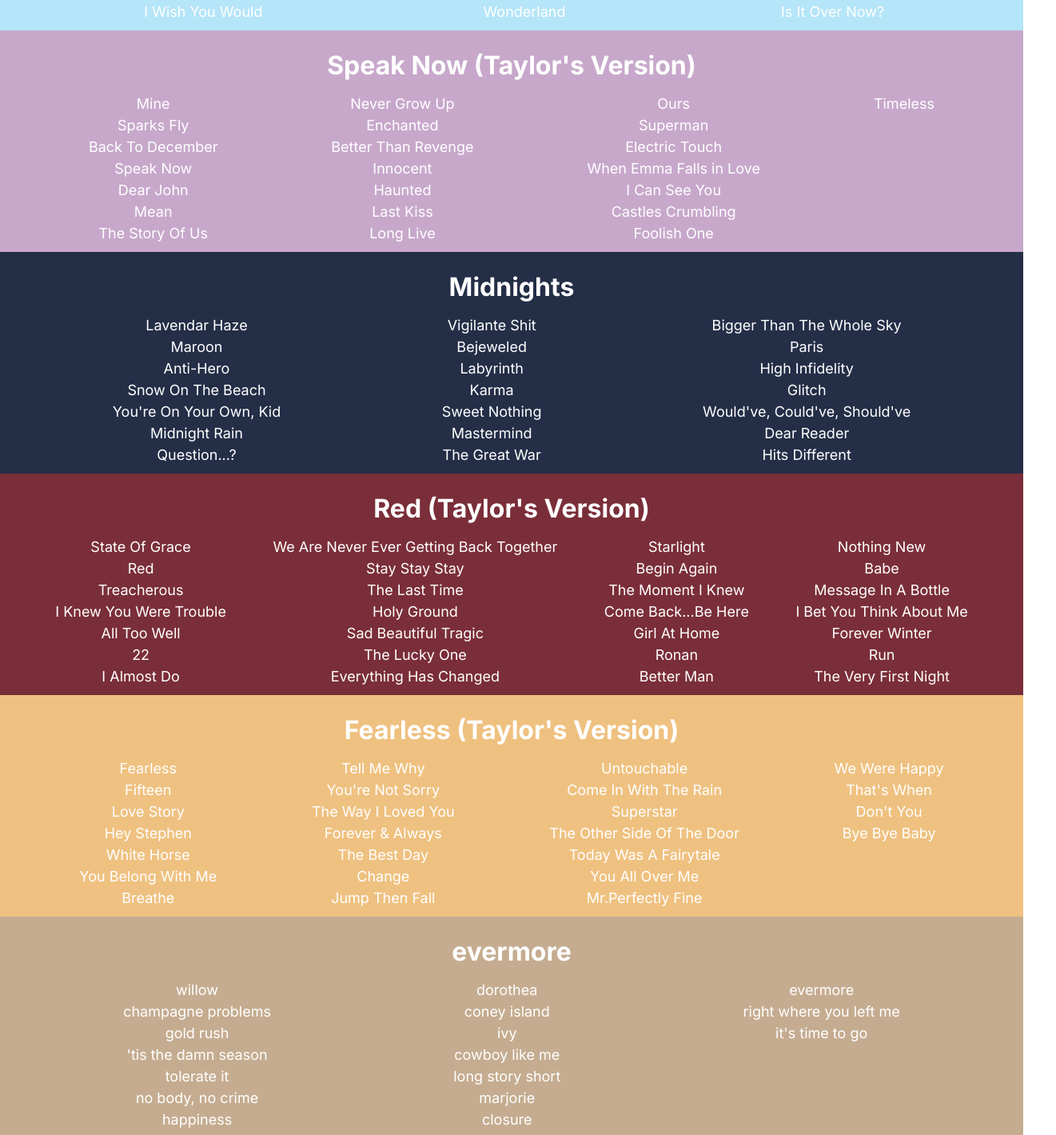
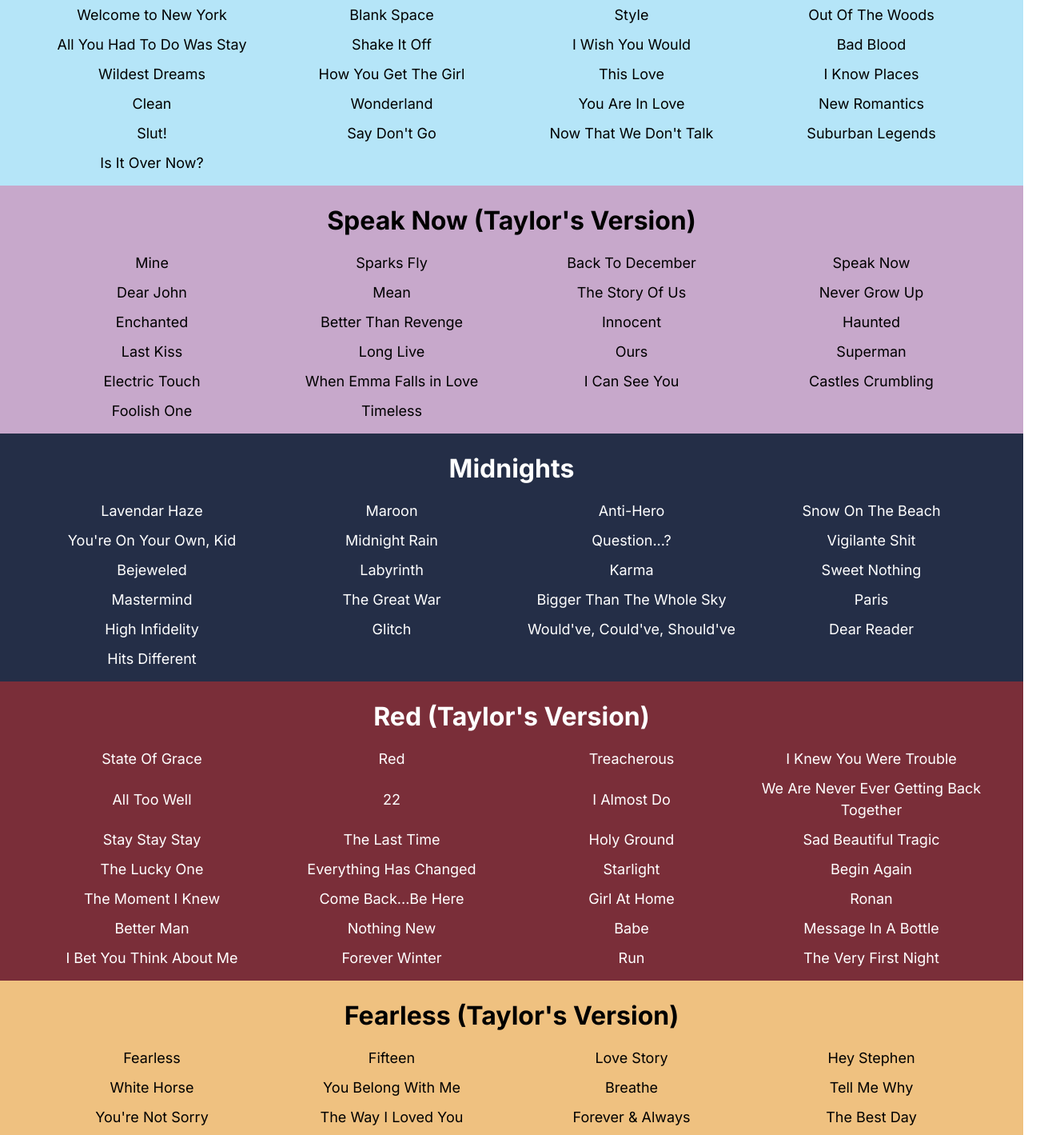
Before and after one commit to tjessica13/ts-bracelets, a Next.js app: page / in a window 1280 px wide. Shown: the part 1116-2535 px from the top of the page at 80% size, 1321 px wide, since content can reach past the window. Built offline with nearby package versions, Linux system fonts and the light colour scheme.

Commit message:
fixing flexbox css

```diff
--- a/app/globals.css
+++ b/app/globals.css
@@ -43,11 +43,6 @@
   font-size: 20px;
 }
 
-.albums {
-  display: flex;
-  flex-direction: column;
-}
-
 #TTPD {
   /*https://x.com/socasuallygay/status/1754338398268277088*/
   background-color: #edebe7;
@@ -58,12 +53,12 @@
 
 #NineteenEightyNine {
   background-color: #B5E5F8;
-  color: white;
+  color: black;
 }
 
 #SpeakNow {
   background-color: #C7A8CB;
-  color: white;
+  color: black;
 }
 
 #Midnights {
@@ -78,31 +73,37 @@
 
 #Fearless {
   background-color: #EFC180;
-  color: white;
+  color: black;
 }
 
 #evermore {
   background-color: #C5AC90;
-  color: white;
+  color: black;
 }
 
 #folklore {
   background-color: #CDC9C1;
+  color: black;
 }
 
 #Lover {
   background-color: #F7B0CC;
-  color: white;
+  color: black;
 }
 
 #reputation {
   background-color: #746F70;
+  color: white;
 }
 
 #TaylorSwift {
   background-color: #A5C9A5;
+  color: black;
 }
 
+.albums {
+  overflow: hidden;
+}
 
 .album {
   padding: 10px;
@@ -110,20 +111,26 @@
 
 .songs{
   display: flex;
-  flex-direction: column;
   flex-wrap: wrap;
   padding-right: 30px;
   padding-left: 30px;
-  max-height: 200px;
+  justify-content: start;
+  align-items: center;
+}
+
+.song {
+  width: 300px;
 }
 
 .song p{
   font-size: 18px;
+  margin: 5px;
 }
 
 @media screen and (max-width:990px) {
   .songs {
     flex-wrap: nowrap;
     height: auto;
+    flex-direction: column;
   }
 }
```
